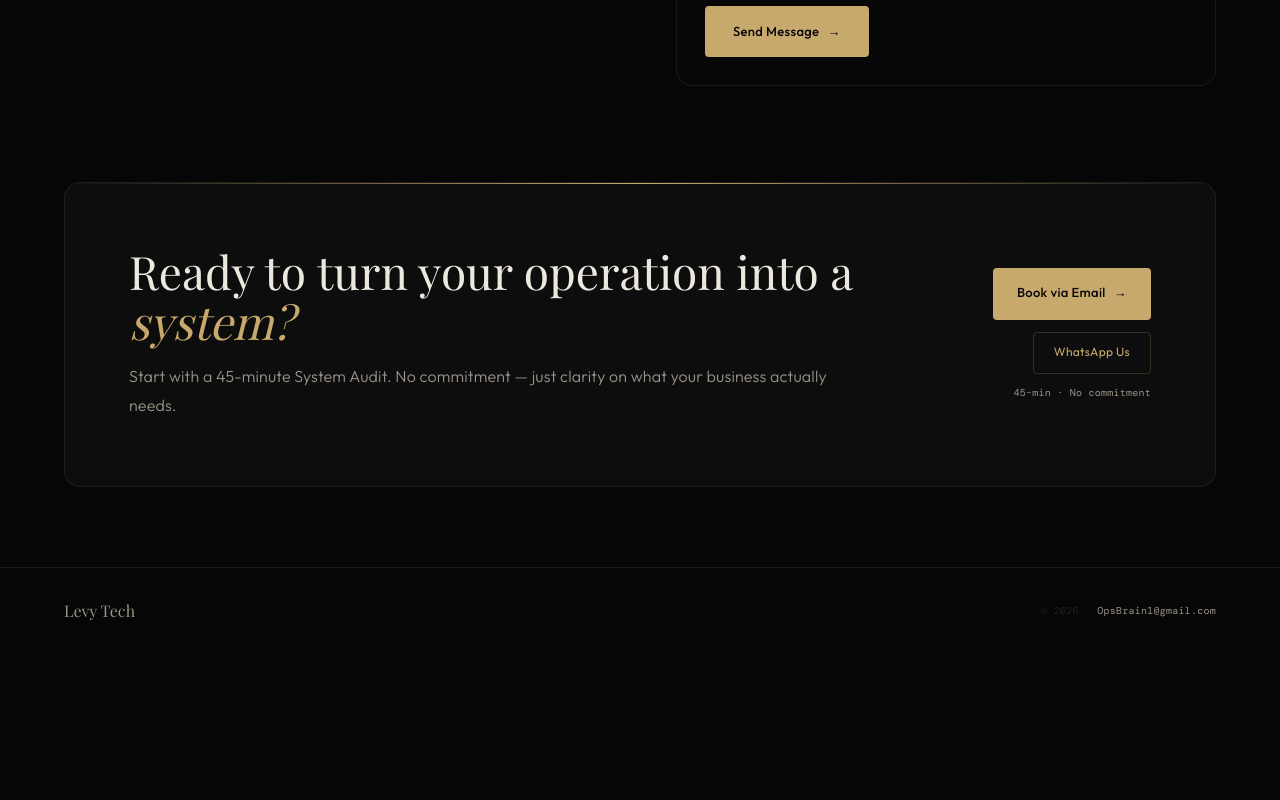
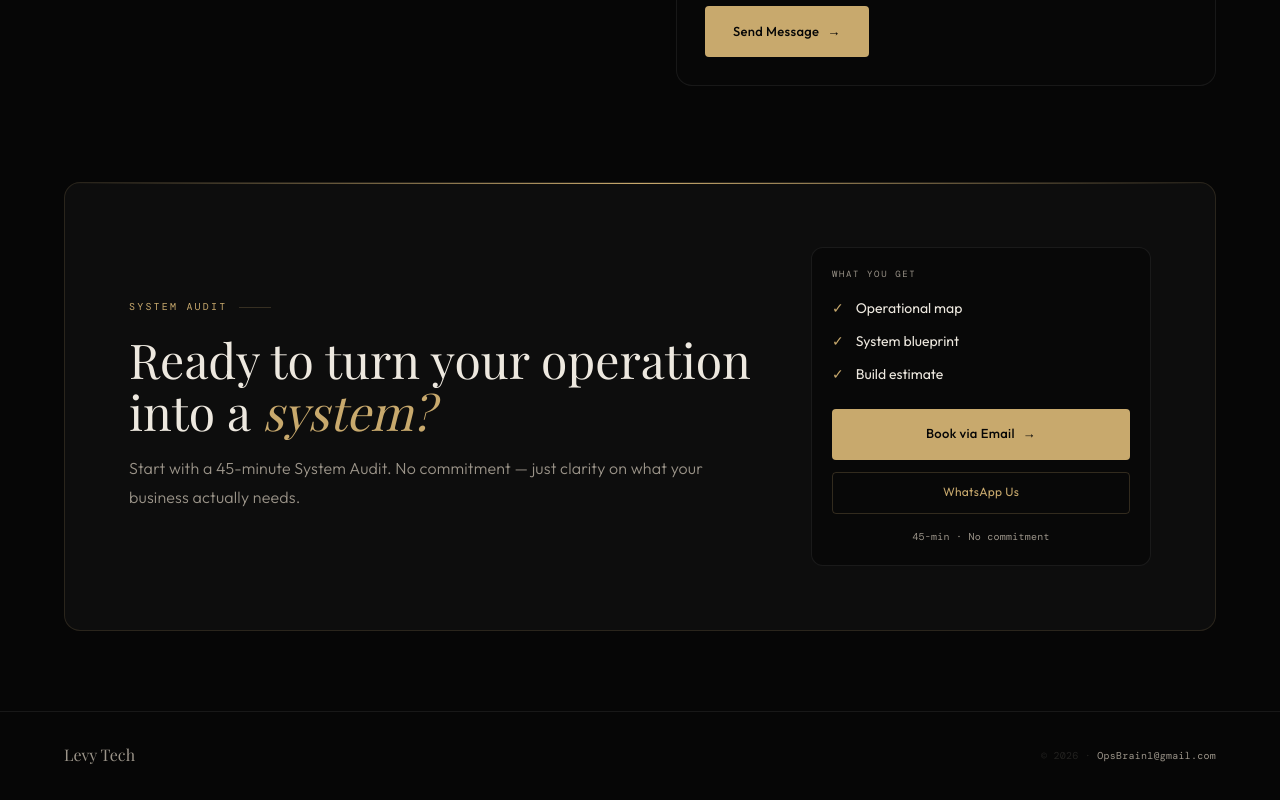
Before and after one commit to YoniLevy10/levy_tech_site, a Next.js app: page / in a window 1280 px wide. Shown: the part 8123-8923 px from the top of the page. Before the commit the page ends 8779 px from the top, so only its background shows below. Built offline with nearby package versions, Linux system fonts and the light colour scheme; a web font is replaced by a local one.

Commit message:
Sharpen final conversion CTA

```diff
--- a/components/ui/CTA.tsx
+++ b/components/ui/CTA.tsx
@@ -2,6 +2,8 @@
 
 import { useI18n } from "@/lib/i18n"
 import { motion } from "framer-motion"
+
+const auditItems = ["Operational map", "System blueprint", "Build estimate"]
 
 export default function CTA() {
   const { t } = useI18n()
@@ -12,38 +14,56 @@ export default function CTA() {
       whileInView={{ opacity: 1, y: 0 }}
       transition={{ duration: 0.6 }}
       viewport={{ once: true, amount: 0.1 }}
-      className="relative mx-6 mb-20 grid grid-cols-1 items-center gap-10 overflow-hidden rounded-2xl border border-line bg-surface-1 p-8 sm:mx-[5vw] sm:p-12 md:grid-cols-[1fr_auto] md:gap-12 md:p-16"
+      className="relative mx-6 mb-20 grid grid-cols-1 items-center gap-10 overflow-hidden rounded-2xl border border-gold-border/70 bg-surface-1 p-8 sm:mx-[5vw] sm:p-12 md:grid-cols-[1fr_340px] md:gap-12 md:p-16"
     >
       <div className="absolute left-0 right-0 top-0 h-px bg-gradient-to-r from-transparent via-gold to-transparent" />
 
       <div>
-        <div className="max-w-[12ch] font-serif text-[clamp(34px,10vw,46px)] leading-[1.08] text-foreground sm:max-w-none">
+        <div className="mb-5 flex items-center gap-3 font-mono text-[9px] uppercase tracking-[0.22em] text-gold sm:text-[10px]">
+          <span>System Audit</span>
+          <span className="h-px w-8 bg-gold-border" />
+        </div>
+
+        <div className="max-w-[12ch] font-serif text-[clamp(34px,10vw,48px)] leading-[1.08] text-foreground sm:max-w-none">
           {t("cta.title")} <em className="italic text-gold">{t("cta.title.em")}</em>
         </div>
 
-        <p className="mt-4 max-w-[34rem] text-[15px] font-light leading-[1.9] text-muted sm:text-[16px]">
+        <p className="mt-4 max-w-[36rem] text-[15px] font-light leading-[1.9] text-muted sm:text-[16px]">
           {t("cta.sub")}
         </p>
       </div>
 
-      <div className="z-10 flex flex-col items-stretch gap-3 sm:items-start md:items-end">
+      <div className="z-10 rounded-xl border border-line bg-background/55 p-5">
+        <div className="mb-4 font-mono text-[9px] uppercase tracking-[0.18em] text-muted">
+          What you get
+        </div>
+
+        <div className="mb-6 space-y-3">
+          {auditItems.map((item) => (
+            <div key={item} className="flex items-center gap-3 text-[14px] text-foreground">
+              <span className="text-gold">✓</span>
+              <span>{item}</span>
+            </div>
+          ))}
+        </div>
+
         <a
           href="mailto:OpsBrain1@gmail.com"
-          className="inline-flex w-full items-center justify-center gap-2 rounded bg-gold px-6 py-4 text-[13px] font-medium tracking-wide text-background no-underline transition-all hover:-translate-y-0.5 hover:bg-gold-light sm:w-auto"
+          className="inline-flex w-full items-center justify-center gap-2 rounded bg-gold px-6 py-4 text-[13px] font-medium tracking-wide text-background no-underline transition-all hover:-translate-y-0.5 hover:bg-gold-light"
         >
           {t("cta.btn1")} <span>→</span>
         </a>
 
         <a
-          href="#"
-          className="inline-flex w-full items-center justify-center gap-2 rounded border border-gold-border bg-transparent px-5 py-3 text-xs tracking-wide text-gold no-underline transition-all hover:bg-gold-bg sm:w-auto"
+          href="#contact"
+          className="mt-3 inline-flex w-full items-center justify-center gap-2 rounded border border-gold-border bg-transparent px-5 py-3 text-xs tracking-wide text-gold no-underline transition-all hover:bg-gold-bg"
         >
           {t("cta.btn2")}
         </a>
 
-        <span className="text-center font-mono text-[10px] tracking-wide text-muted sm:text-left md:text-right">
+        <div className="mt-4 text-center font-mono text-[10px] tracking-wide text-muted">
           {t("cta.note")}
-        </span>
+        </div>
       </div>
     </motion.div>
   )
```
